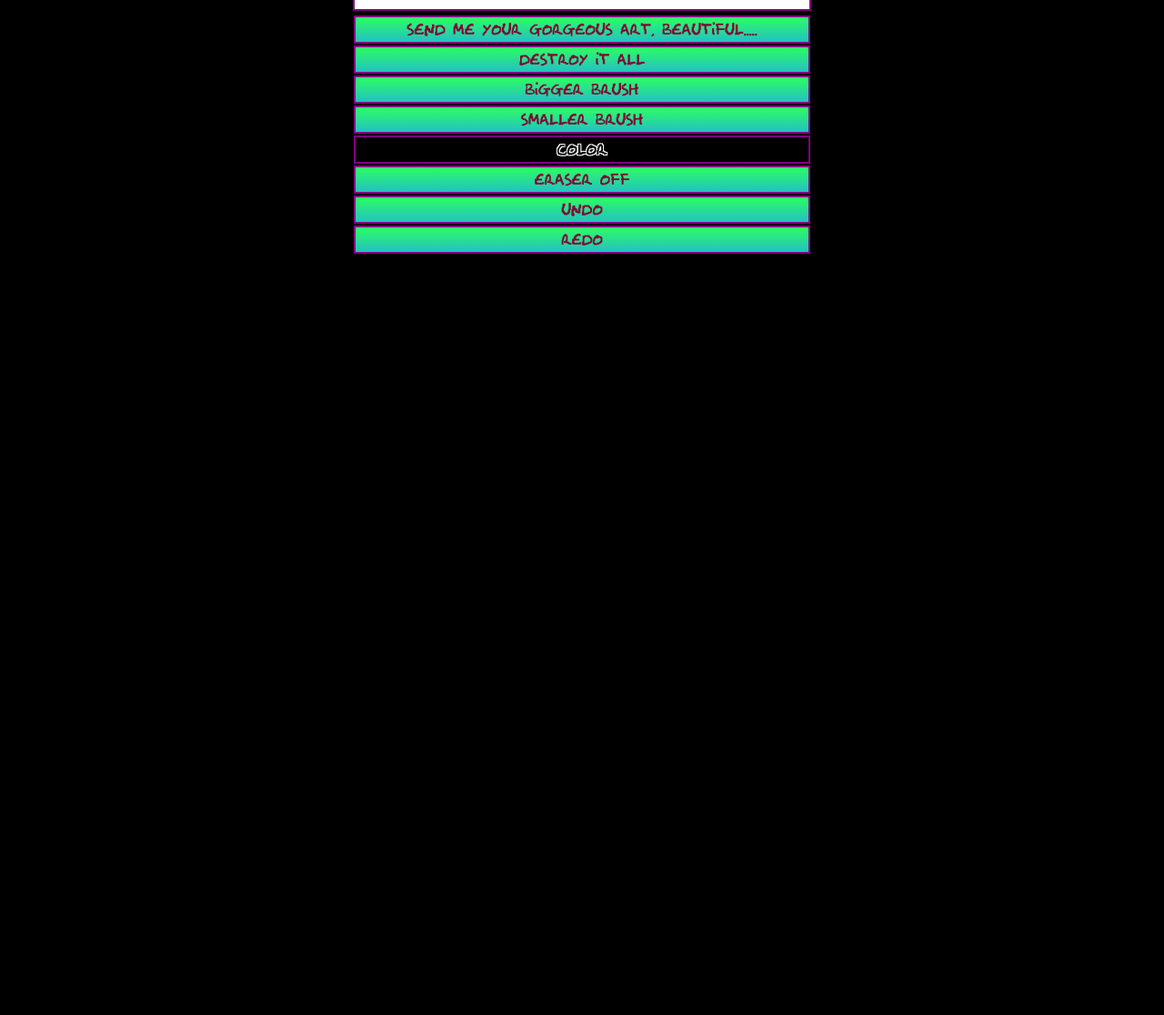
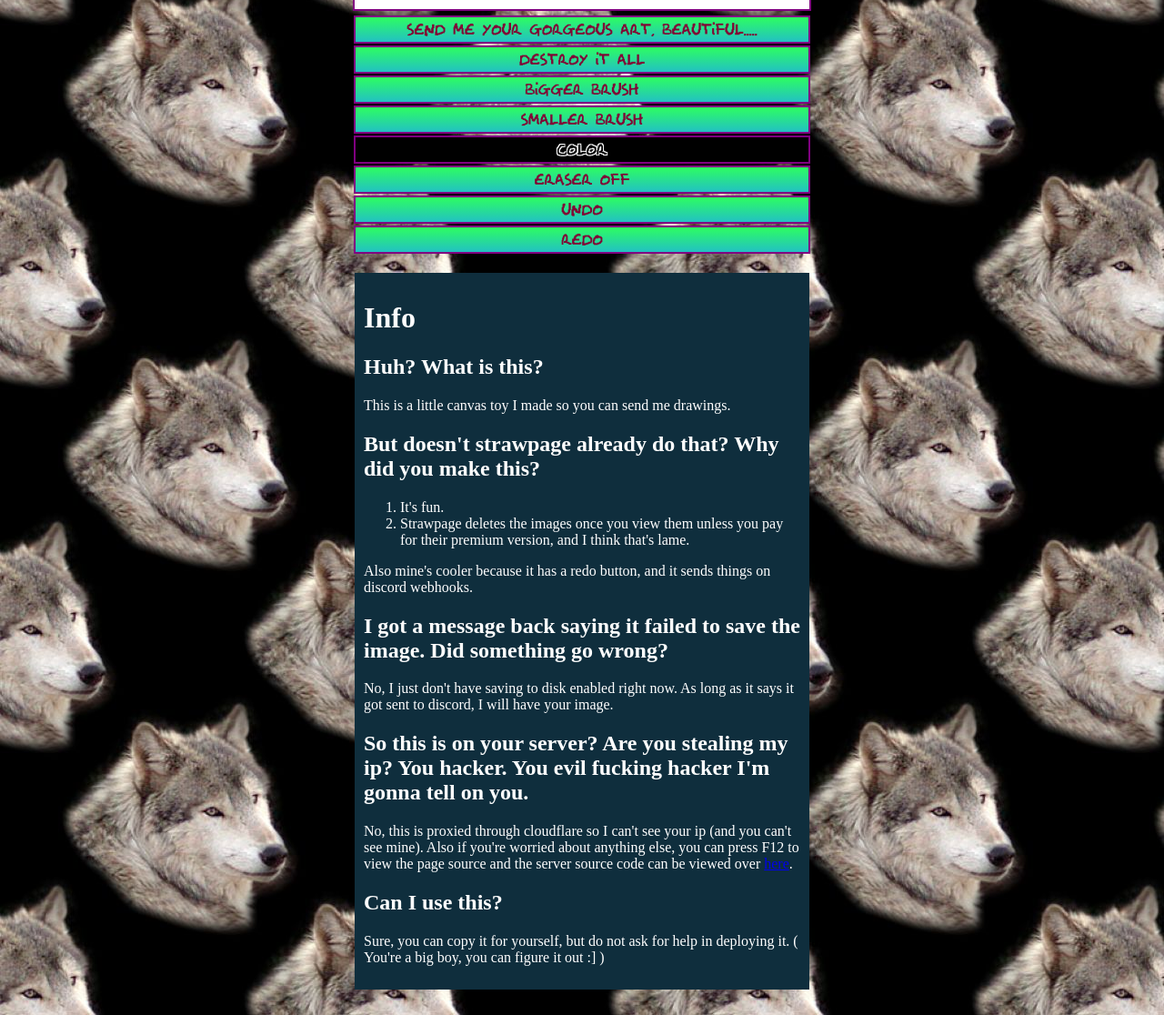
Before and after one commit to LiterallyANoodle/LiterallyANoodle.github.io, a plain HTML site: page _noodle-canvas.html in a window 1280 px wide. Shown: the part 500-1616 px from the top of the page at 91% size. Before the commit the page ends 800 px from the top, so only its background shows below. Drawn offline with Linux system fonts and the light colour scheme.

Commit message:
aesthetic touches on canvas

```diff
--- a/_noodle-canvas.html
+++ b/_noodle-canvas.html
@@ -5,6 +5,7 @@
 	<title>Epic Mode</title>
 
     <link rel="preload" href="Assets/fonts/Ciircuit-Regular.ttf" as="font" />
+    <link rel="preload" href="Assets/wolf-on-black-background.jpg" as="image" />
 
     <style type="text/css">
 
@@ -14,7 +15,7 @@
 		}
 
         body {
-            background-color: black;
+            background: url(Assets/wolf-on-black-background.jpg) fixed;
             font-family: Ciircuit;
         }
 
@@ -26,6 +27,7 @@
             display: flex;
             justify-content: center;
             align-items: center;
+	    flex-direction: column;
         }
 
         .canv-container canvas {
@@ -36,6 +38,18 @@
             border: 2px solid;
             border-color: purple;
         }
+
+	.info-container {
+	    width: 500px;
+	    color: white;
+	    font-family: "Times New Roman";
+	    flex-direction: column;
+	    justify-content: flex-start;
+	    background-color: rgb(15, 46, 61);
+	    margin: 20px;
+	    padding: 10px;
+	    box-sizing: border-box;
+	}
 
         .canv-container canvas:hover {
             cursor: crosshair;
@@ -300,7 +314,7 @@
         }
 
         async function sendImage() {
-            const response = await fetch("http://localhost:6969", {
+            const response = await fetch("https://localhost:6969", {
                 method: "POST",
                 body: document.getElementById("canv").toDataURL(),
                 headers: {
@@ -337,5 +351,22 @@
                 <button class="redo-button" type="button" onclick="redoDraw()">REDO</button>
             </div>
         </div>
+	<div class="info-container">
+	    <h1>Info</h1>
+	    <h2>Huh? What is this?</h2>
+	    <p>This is a little canvas toy I made so you can send me drawings.</p>
+	    <h2>But doesn't strawpage already do that? Why did you make this?</h2>
+	    <ol>
+	        <li>It's fun.</li>
+	        <li>Strawpage deletes the images once you view them unless you pay for their premium version, and I think that's lame.</li>
+	    </ol>
+	    <p>Also mine's cooler because it has a redo button, and it sends things on discord webhooks.</p>
+	    <h2>I got a message back saying it failed to save the image. Did something go wrong?</h2>
+	    <p>No, I just don't have saving to disk enabled right now. As long as it says it got sent to discord, I will have your image.</p>
+	    <h2>So this is on your server? Are you stealing my ip? You hacker. You evil fucking hacker I'm gonna tell on you.</h2>
+	    <p>No, this is proxied through cloudflare so I can't see your ip (and you can't see mine). Also if you're worried about anything else, you can press F12 to view the page source and the server source code can be viewed over <a href="https://github.com/LiterallyANoodle/canvas-toy-server">here</a>.</p>
+	    <h2>Can I use this?</h2>
+	    <p>Sure, you can copy it for yourself, but do not ask for help in deploying it. ( You're a big boy, you can figure it out :] )</p>
+	</div>
     </div>
 </body>
```
